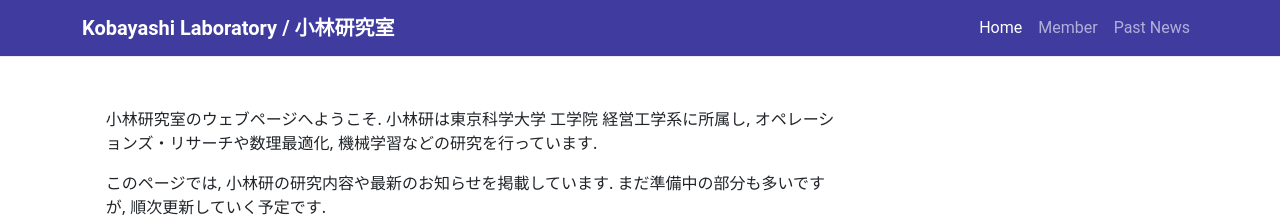
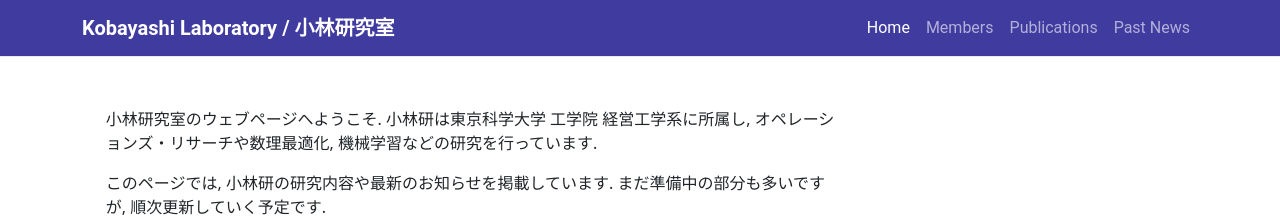
Before and after one commit to isct-koba-lab/isct-koba-lab.github.io, a Jekyll site: the page built from pages/home.md, in a window 1280 px wide. Shown: the top 217 px of the page. Built offline with Jekyll 4.4.1, drawn with Linux system fonts in a browser that asks for light colours.

Commit message:
publications

```diff
--- a/_data/navigation.yml
+++ b/_data/navigation.yml
@@ -2,8 +2,10 @@
 
 - text: Home # Note that users can also reach the homepage by clicking the site's title on the left in the navbar
   href: /
-- text: Member
+- text: Members
   href: /members/
+- text: Publications
+  href: /publications/
 - text: Past News
   href: /archive/
 #- text: Documentation
```
Also changed, not shown: pages/publications.md (added, +9 -0 lines).
